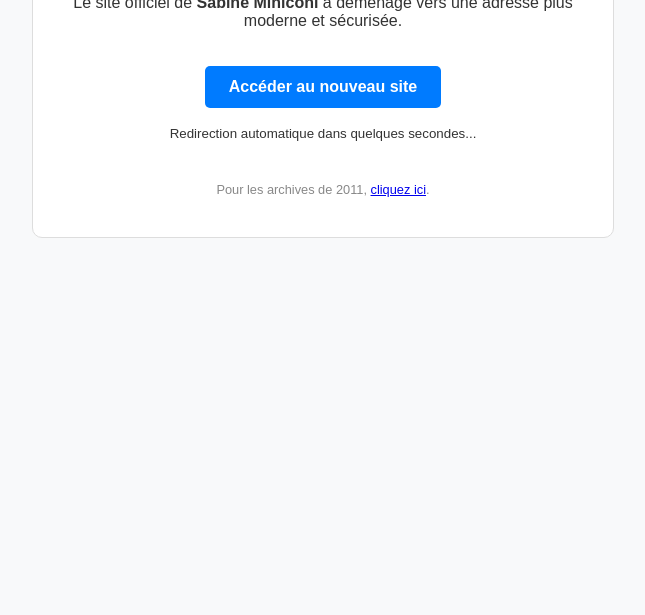
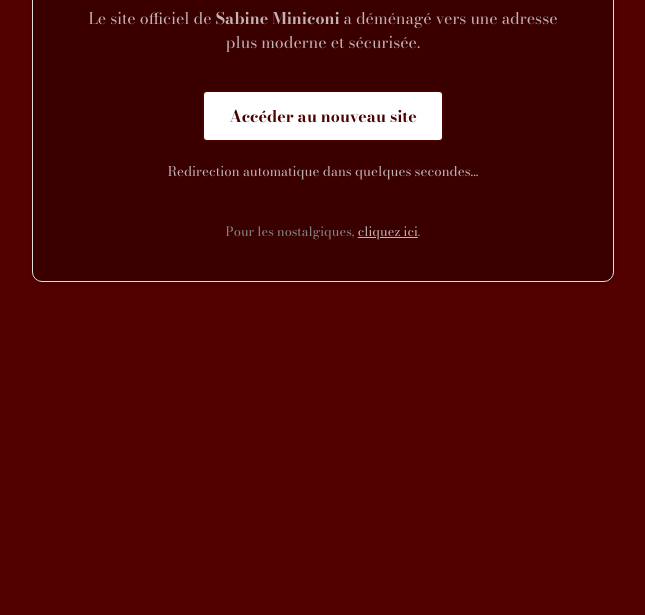
Before and after one commit to AurelSan1989/page-transition-sabine, a plain HTML site: page index.htm in a window 1280 px wide. Shown: the part 185-800 px from the top of the page, without its empty margins (317-962 px from the left). Drawn offline with nearby package versions, Linux system fonts and the light colour scheme.

Commit message:
Proposition de design

```diff
--- a/index.htm
+++ b/index.htm
@@ -4,12 +4,46 @@
     <meta charset="UTF-8">
     <meta name="viewport" content="width=device-width, initial-scale=1.0">
     <title>Sabine Miniconi - Nouveau Site</title>
-    <meta http-equiv="refresh" content="8; URL='https://sabine-miniconi.fr/'" />
+    <!-- <meta http-equiv="refresh" content="8; URL='https://sabine-miniconi.fr/'" /> -->
+     <link rel="preconnect" href="https://fonts.googleapis.com">
+    <link rel="preconnect" href="https://fonts.gstatic.com" crossorigin>
+    <link href="https://fonts.googleapis.com/css2?family=Bodoni+Moda:ital,opsz,wght@0,6..96,400..900;1,6..96,400..900&display=swap" rel="stylesheet">
     <style>
-        body { font-family: sans-serif; text-align: center; padding: 50px; background-color: #f8f9fa; color: #333; }
-        .box { max-width: 500px; margin: auto; background: white; padding: 40px; border-radius: 10px; shadow: 0 4px 10px rgba(0,0,0,0.1); border: 1px solid #ddd; }
-        .btn { display: inline-block; padding: 12px 24px; background: #007bff; color: white; text-decoration: none; border-radius: 5px; margin-top: 20px; font-weight: bold; }
-        .old-link { margin-top: 40px; font-size: 0.8em; color: #888; }
+        body {
+            font-family: "Bodoni Moda", sans-serif;
+            text-align: center;
+            padding: 50px;
+            background-color: #530000;
+            color: rgba(255, 255, 255, 0.7); }
+        .box {
+            max-width: 500px;
+            margin: auto;
+            background: #3a0000;
+            padding: 40px;
+            border-radius: 10px;
+            box-shadow: 0 4px 10px rgba(0,0,0,0.1);
+            border: 1px solid #ddd; }
+        .btn {
+            display: inline-block;
+            padding: 12px 25px;
+            background-color: white; /* Fond blanc */
+            color: #4A0000; /* Le bordeaux foncé de ton background (ou le rouge vif si tu préfères) */
+            text-decoration: none;
+            border: 2px solid #4A0000; /* Bordure de la même couleur que le texte */
+            border-radius: 5px;
+            font-weight: bold;
+            margin-top: 20px;
+            /* Petit effet au survol pour le faire réagir */
+            transition: background-color 0.3s ease, color 0.3s ease; }
+        .btn:hover {
+            background-color: #4A0000; /* Inversion au survol */
+            color: white;
+        }
+        .old-link { margin-top: 40px;
+            font-size: 0.8em;
+            color: #888; }
+        .old-link a {
+            color: rgba(255, 255, 255, 0.7); }
     </style>
 </head>
 <body>
@@ -19,7 +53,7 @@
         <a href="https://sabine-miniconi.fr/" class="btn">Accéder au nouveau site</a>
         <p><small>Redirection automatique dans quelques secondes...</small></p>
         <div class="old-link">
-            Pour les archives de 2011, <a href="index-archive.htm">cliquez ici</a>.
+            Pour les nostalgiques, <a href="http://sab.pianiste.free.fr/">cliquez ici</a>.
         </div>
     </div>
 </body>
```
